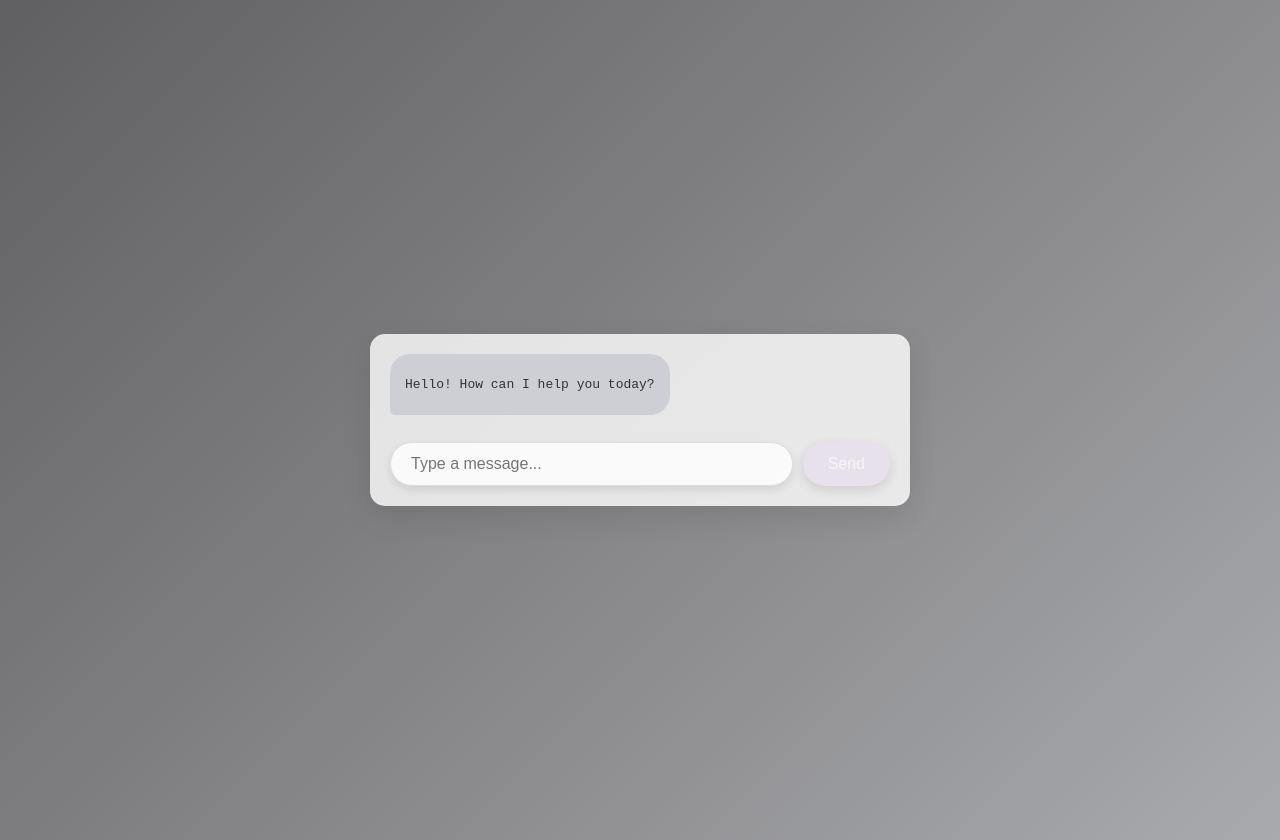
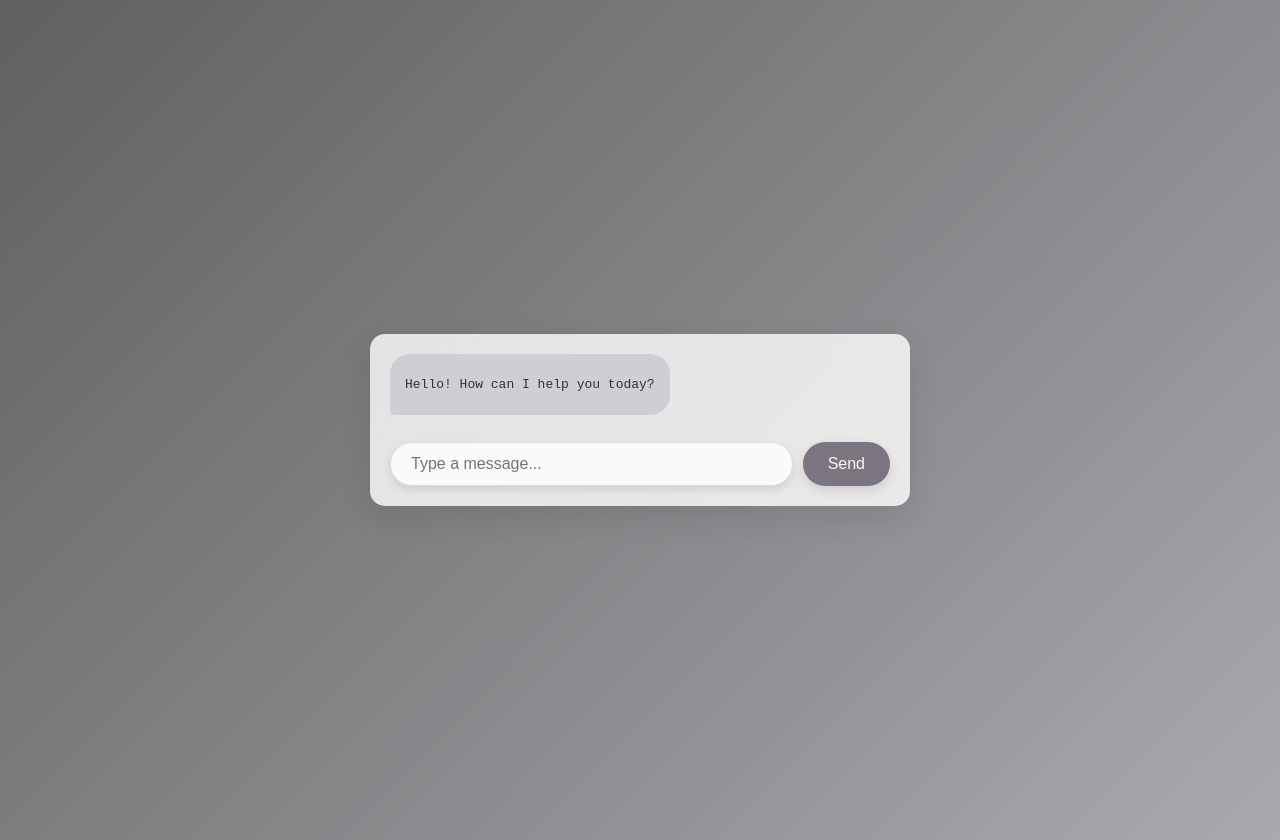
Before and after one commit to BettyNyambura/chatbotui, a React (Create React App) app: page / in a window 1280 px wide. In both pictures the pointer is over the button "Send". Built offline with nearby package versions, Linux system fonts and the light colour scheme.

Commit message:
Update Chatbot.css

```diff
--- a/src/chatbot/Chatbot.css
+++ b/src/chatbot/Chatbot.css
@@ -98,7 +98,7 @@ button {
 }
 
 button:hover {
-  background-color: #e4dbed; /* Darker shade on hover */
+  background-color: #34293a; /* Darker shade on hover */
   transform: scale(1.05); /* Slightly enlarge button on hover */
 }
 
```
